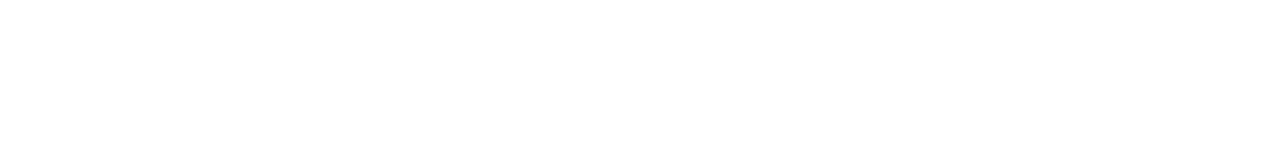
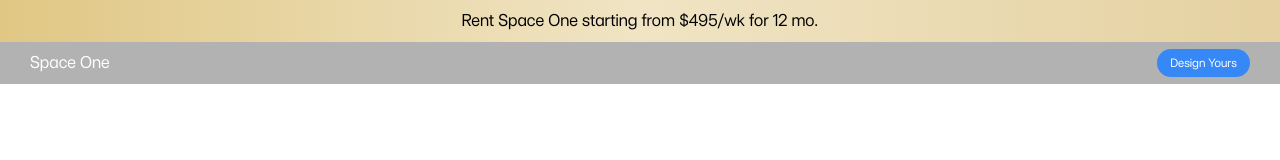
Before and after one commit to venkatesh-pro/etrader-new-landingpage, a Next.js app: page / in a window 1280 px wide. Shown: the top 160 px of the page. Built offline with nearby package versions, Linux system fonts and the light colour scheme.

Commit message:
completed nav

```diff
--- a/app/(home)/page.tsx
+++ b/app/(home)/page.tsx
@@ -1,10 +1,14 @@
 import Footer from "@/components/Footer/Footer";
 import Homepage from "@/components/Homepage/Homepage";
+import Navbar from "@/components/Navbar/Navbar";
+import NavbarNotification from "@/components/Navbar/NavbarNotification";
 import React from "react";
 
 const page = () => {
   return (
     <div className="">
+      <NavbarNotification />
+      <Navbar />
       <Homepage />
       <Footer />
     </div>
--- /dev/null
+++ b/components/Navbar/Navbar.tsx
@@ -0,0 +1,14 @@
+import React from "react";
+
+const Navbar = () => {
+  return (
+    <div className="w-full px-[20px] md:px-[30px] desktop:px-[48px] h-[42px] bg-button-b-o30 flex justify-between items-center">
+      <p className="text-white text-[17px]">Space One</p>
+      <button className="text-[12px] text-center h-[28px] w-[93px] rounded-[35px] bg-[#3788F7] text-white ">
+        Design Yours
+      </button>
+    </div>
+  );
+};
+
+export default Navbar;
--- /dev/null
+++ b/components/Navbar/NavbarNotification.tsx
@@ -0,0 +1,11 @@
+import React from "react";
+
+const NavbarNotification = () => {
+  return (
+    <div className="w-full px-[20px] md:px-[30px] desktop:px-[48px] h-[42px] bg-gradient-to-r from-[#E0C784] via-[#F0E4C4] to-[#E5D1A1] flex justify-between items-center">
+      <p className="text-center w-full text-[17px]">Rent Space One starting from $495/wk for 12 mo.</p>
+    </div>
+  );
+};
+
+export default NavbarNotification;
```
